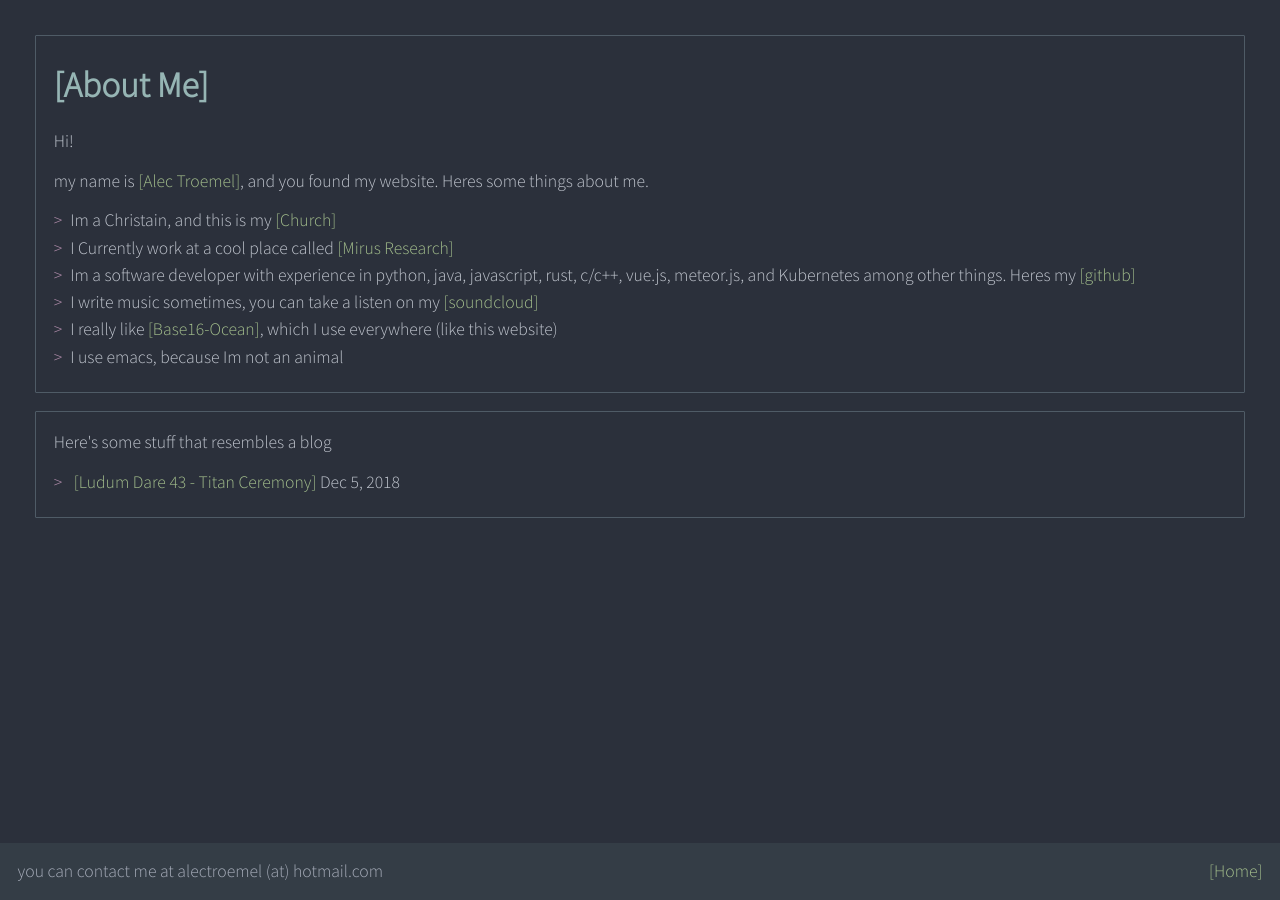
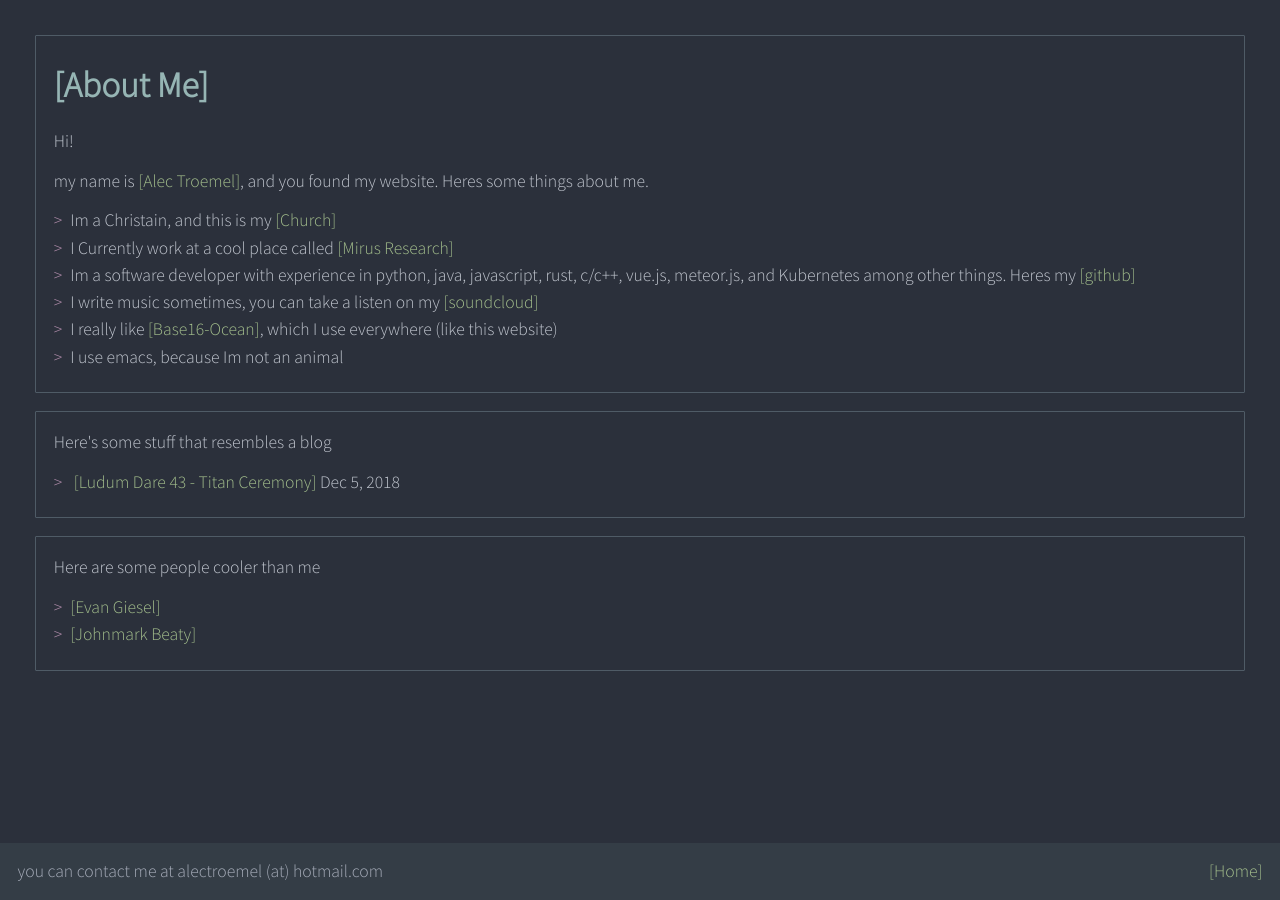
Before and after one commit to AlecTroemel/alectroemel.github.io, a Jekyll site: the page built from index.md, in a window 1280 px wide. Built offline with Jekyll 4.4.1, drawn with Linux system fonts in a browser that asks for light colours.

Commit message:
add links to "friends"

```diff
--- a/_layouts/homepage.html
+++ b/_layouts/homepage.html
@@ -27,3 +27,11 @@ layout: default
         {% endfor %}
     </ul>
 </div>
+
+<div class="box">
+    <p>Here are some people cooler than me</p>
+    <ul>
+        <li><a href="https://vingiesel.net/">Evan Giesel</a></li>
+        <li><a href="http://johnmarkbeaty.com/">Johnmark Beaty</a></li>
+    </ul>
+</div>
```
